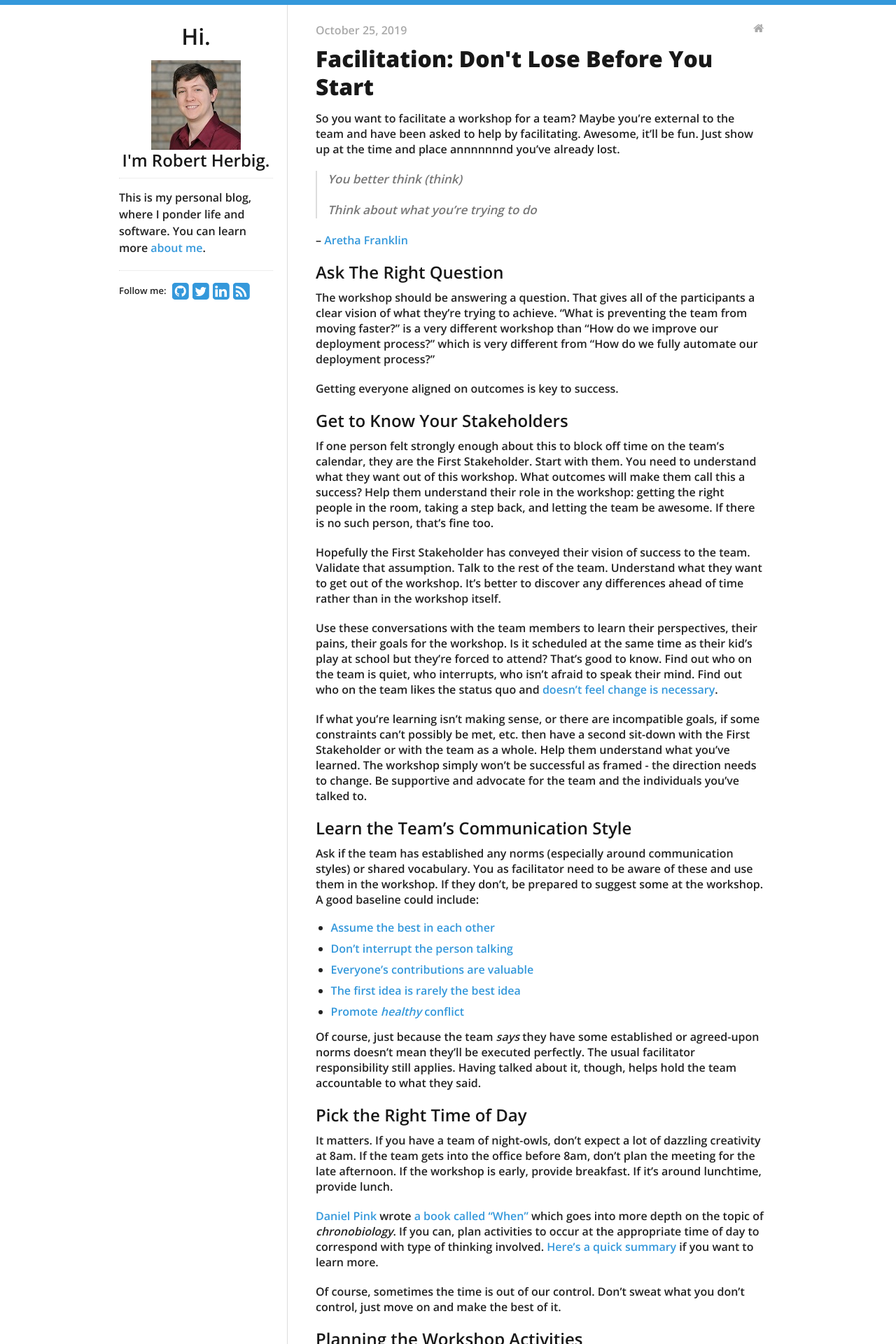
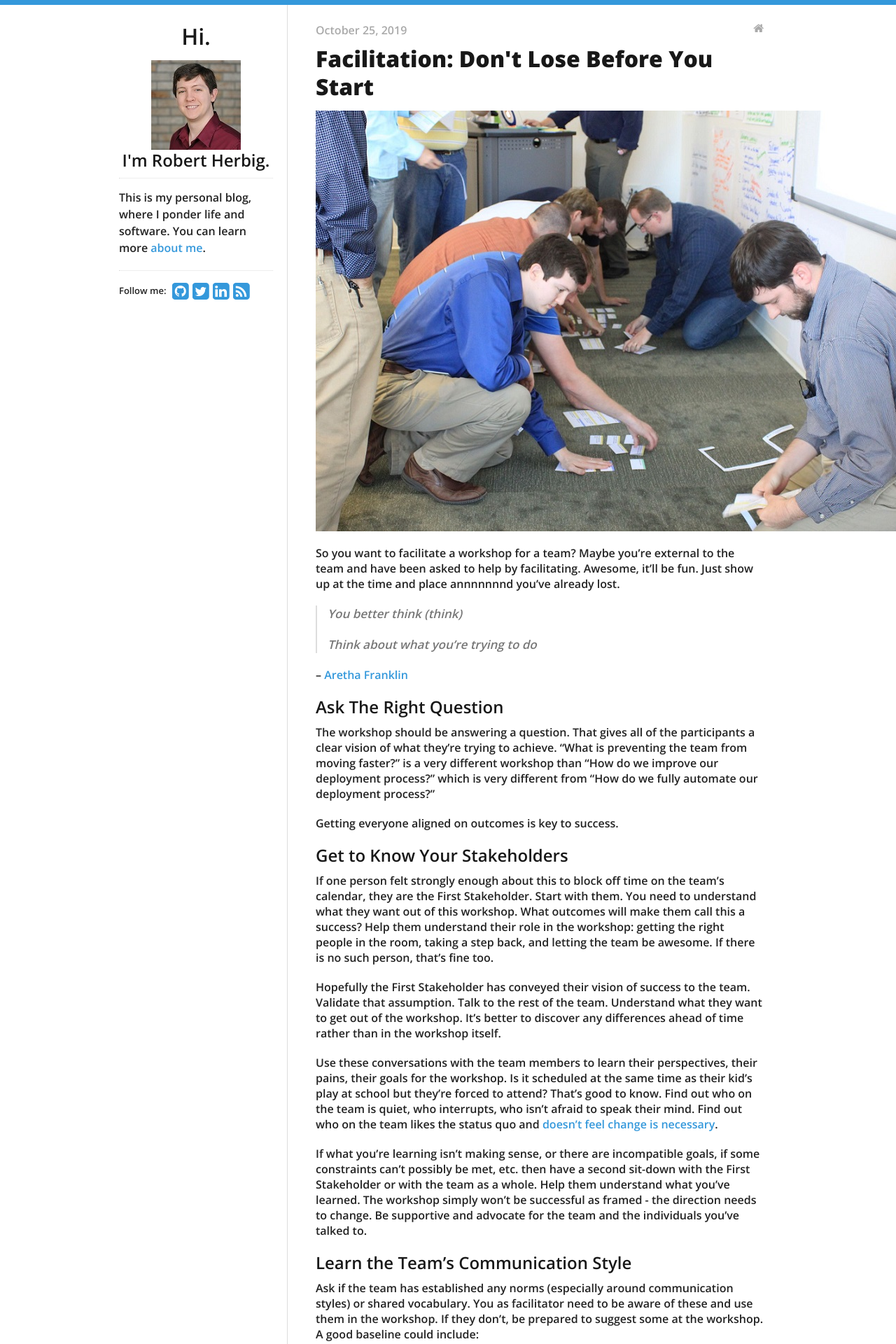
Before and after one commit to rpherbig/rpherbig.github.io, a Jekyll site: the page built from _posts/2019-10-25-facilitation-dont-lose-before-you-start.markdown, in a window 1280 px wide. Shown: the top 1920 px of the page at 70% size. Built offline with Jekyll 4.4.1, drawn with Linux system fonts in a browser that asks for light colours; nearby versions of some CDN libraries.

Commit message:
Add header images for 'Facilitation' and 'Conference Talk Roadmap'

```diff
--- a/_posts/2019-10-25-facilitation-dont-lose-before-you-start.markdown
+++ b/_posts/2019-10-25-facilitation-dont-lose-before-you-start.markdown
@@ -4,6 +4,8 @@ layout: post
 ---
 
 <link rel="canonical" href="https://www.sep.com/sep-blog/2019/10/25/facilitation-dont-lose-before-you-start/" />
+
+![](/images/facilitation_activity.jpg)
 
 So you want to facilitate a workshop for a team? Maybe you're external to the team and have been asked to help by facilitating. Awesome, it'll be fun. Just show up at the time and place annnnnnnd you've already lost.
 
--- a/_posts/2019-12-02-conference-talk-roadmap.markdown
+++ b/_posts/2019-12-02-conference-talk-roadmap.markdown
@@ -4,6 +4,8 @@ layout: post
 ---
 
 <link rel="canonical" href="https://www.sep.com/sep-blog/2019/12/01/conference-talk-roadmap/" />
+
+![](/images/speaking_opportunity.jpg)
 
 *Co-authored by [Jordan Thayer](https://jordanthayer.com/) and [Robert Herbig](https://www.rpherbig.com/)*
 
```
Also changed, not shown: images/facilitation_activity.jpg (added), images/speaking_opportunity.jpg (added).
